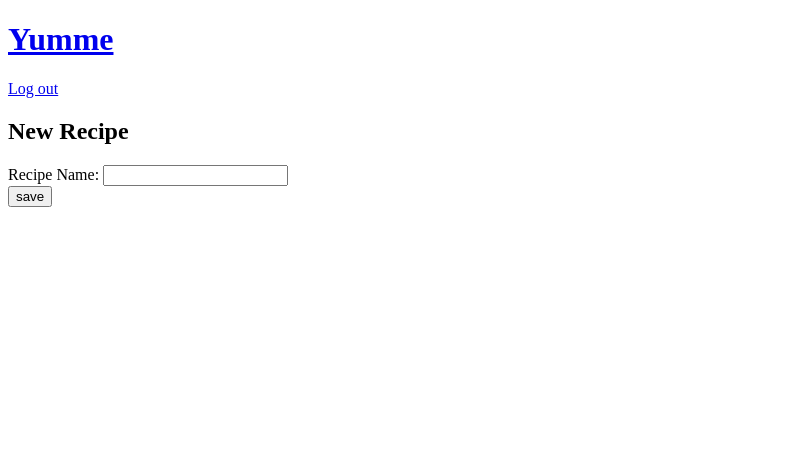
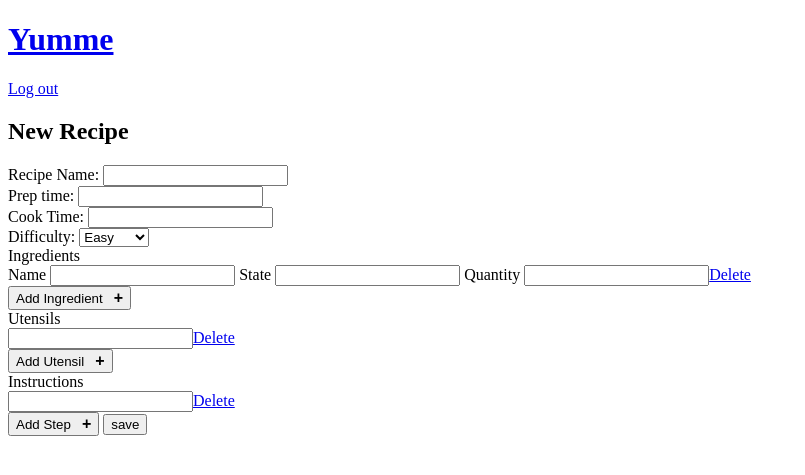
Before and after one commit to afoxall/yumme, a PHP site: page /yumme/addrecipe.php in a window 1280 px wide. Shown: the top 475 px of the page, without its empty margins (0-805 px from the left). Run offline with PHP 8.4, Linux system fonts and the light colour scheme; the visitor is signed in with stand-in values (Sample User, id 1); some libraries are stand-ins or nearby versions.

Commit message:
ADding a recipe worksgit add -u!

```diff
--- a/addrecipe.php
+++ b/addrecipe.php
@@ -3,24 +3,123 @@
     $pageTitle = "New Recipe";
     include_once "common/header.php";
 
-    if(!empty($_POST['email'])):
-        include_once "inc/class.recipes.inc.php";
-        $rec = new RecipeManager($db);
-        echo $users->createAccount();
+    if($_SESSION['LoggedIn'] == 0):
+        header("Location: /yumme/login.php");
     else:
 	//need to figure out how to structure the form (or maybe use something other than a form?) and generate the xml the recipe class expects
 ?>
 
         <h2>New Recipe</h2>
         <form method="post" action="recipes.php" id="recform">
-            <div>
+            <div class="recipeInput">
                 <label for="name">Recipe Name:</label>
                 <input type="text" name="name" id="name" /><br />
+                <label for="prep">Prep time:</label>
+                <input type="text" name="prep" id="prep" /><br />
+                <label for="cook">Cook Time:</label>
+                <input type="text" name="cook" id="cook" /><br />
+                <label for="diff">Difficulty:</label>
+
+                <select name="diff">
+                    <option value="Easy">Easy</option>
+                    <option value="Intermediate">Medium</option>
+                    <option value="Hard">Hard</option>
+                </select>
+
+                <div class = "ingInput">
+                    <label>Ingredients</label><br/>
+                    <label for="ingredients[name][]">Name </label>
+                    <input type="text" name="ingredients[name][]">
+                    <label for="ingredients[state][]">State</label>
+                    <input type = "text" name="ingredients[state][]">
+                    <label for="ingredients[quant][]">Quantity</label>
+                    <input type = "text" name="ingredients[quant][]"><a href="#" class="delete">Delete</a><br/>
+                </div>
+
+
+                    <button type="button" class="add_ingredient">Add Ingredient &nbsp; <span style="font-size:16px; font-weight:bold;">+ </span></button>
+                <div class = "utensilInput">
+                    <label>Utensils</label>
+                    <div><input type="text" name="utensils[]"><a href="#" class="delete">Delete</a></div>
+
+                </div>
+                <button type="button" class="add_utensil">Add Utensil &nbsp; <span style="font-size:16px; font-weight:bold;">+ </span></button>
+
+                <div class = "instInput">
+                    <label for="instructions[]">Instructions</label>
+                    <div><input type="text" name="instructions[]"><a href="#" class="delete">Delete</a></div>
+
+                </div>
+                <button type="button" class="add_step">Add Step &nbsp; <span style="font-size:16px; font-weight:bold;">+ </span></button>
+
+
                 <input type="hidden" name="action" id="action" value="addRec"/>
                 <input type="submit" name="save" id="save" value="save" />
             </div>
+
         </form>
 
+
+        <script src="https://ajax.googleapis.com/ajax/libs/jquery/3.1.0/jquery.min.js"></script>
+        <script>
+            $(document).ready(function() {
+                var max_fields      = 10;
+                var ingWrapper        = $(".ingInput");
+                var uteWrapper        = $(".utensilInput");
+                var instWrapper        = $(".instInput");
+                var add_ing         = $(".add_ingredient");
+                var add_ute         = $(".add_utensil");
+                var add_inst        =$(".add_step");
+
+                var x = 1;
+                $(add_ing).click(function(e){
+                    e.preventDefault();
+                    if(x < max_fields){
+                        x++;
+                        $(ingWrapper).append('<label>Name </label><input type="text" name="ingredients[name][]"><label>State</label> <input type = "text" name="ingredients[state][]"> <label>Quantity</label><input type = "text" name="ingredients[quant][]"><a href="#" class="delete">Delete</a></div><br\>'); //add input box
+                    }
+                    else
+                    {
+                        alert('You Reached the limits')
+                    }
+                });
+
+                x = 1;
+                $(add_ute).click(function(e){
+                    e.preventDefault();
+                    if(x < max_fields){
+                        x++;
+                        $(uteWrapper).append('<div><input type="text" name="utensils[]"/><a href="#" class="delete">Delete</a></div>'); //add input box
+                    }
+                    else
+                    {
+                        alert('You Reached the limits')
+                    }
+                });
+
+                x = 1;
+                $(add_inst).click(function(e){
+                    e.preventDefault();
+                    if(x < max_fields){
+                        x++;
+                        $(instWrapper).append('<div><input type="text" name="instructions[]"/><a href="#" class="delete">Delete</a></div>'); //add input box
+                    }
+                    else
+                    {
+                        alert('You Reached the limits')
+                    }
+                });
+                $(instWrapper).on("click",".delete", function(e){
+                    e.preventDefault(); $(this).parent('div').remove(); x--;
+                })
+                $(ingWrapper).on("click",".delete", function(e){
+                    e.preventDefault(); $(this).parent('div').remove(); x--;
+                })
+                $(uteWrapper).on("click",".delete", function(e){
+                    e.preventDefault(); $(this).parent('div').remove(); x--;
+                })
+            });
+        </script>
 <?php
     endif;
     include_once 'common/close.php';
--- a/recipes.php
+++ b/recipes.php
@@ -15,6 +15,9 @@ if(!empty($_POST['action'])
     {
         case 'addRec':
             echo $recObj->addRecipe();
+
+            header("Location: /yumme/index.php"); //change this to take you to the apge for that recipe if successful
+
             break;
         case 'getFull':
             $recObj->getFullRecipe();
```
Also changed, not shown: createtables.php (+14 -8 lines), inc/class.recipes.inc.php (+41 -53 lines).
